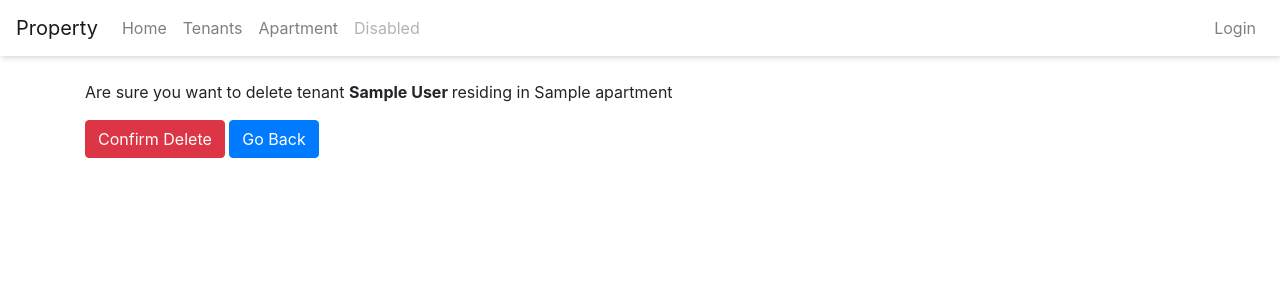
After one commit to davincikab/property, a Django app: page /tenants/1/delete/1/ in a window 1280 px wide. The commit adds this page. Shown: the top 300 px of the page. Run offline with Django 3.2, Linux system fonts and the light colour scheme; tables that the repository leaves empty hold one stand-in row (values such as "Sample post"); some libraries are stand-ins or nearby versions.

Commit message:
tenants delete view and template

```diff
--- /dev/null
+++ b/property/templates/property/tenants/tenants_delete.html
@@ -0,0 +1,22 @@
+{% extends 'base.html' %}
+{% load static %}
+{% block title %} Property Detail {% endblock %}
+{% block style %}
+
+{% endblock %}
+{% block content %}
+<div class="container mt-4">
+    <h5>{{ section }}</h5>
+    <p>Are sure you want to delete tenant <b>{{ tenant.get_full_name }} </b> residing in <span>{{ tenant.apartment }}</span></p>
+    <form action="" method="post">
+        {% csrf_token %}
+
+        <button type="submit" class="btn btn-danger">Confirm Delete</button>
+        <a type="button" class="btn btn-primary" href="{% url 'tenants-detail' tenant.pk %}">Go Back</a>
+    </form>
+    <!-- modal -->
+</div>
+{% endblock %}
+
+{% block javascript %}
+{% endblock %}
--- a/property/templates/property/tenants/tenants_detail.html
+++ b/property/templates/property/tenants/tenants_detail.html
@@ -28,7 +28,7 @@
 
         <p class="my-0 text-center">
             <a class="btn btn-sm btn-primary text-white" href="/tenants/{{object.apartment.slug}}/update/{{object.pk}}"><i class="fa fa-pencil-square"></i></a>
-            <a class="btn btn-sm btn-danger text-white" href="{% url 'delete-apartments' object.pk %}"><i class="fa fa-trash"></i></a>
+            <a class="btn btn-sm btn-danger text-white" href="/tenants/{{object.apartment.slug}}/delete/{{object.pk}}"><i class="fa fa-trash"></i></a>
         </p>
     </div>
 
--- a/property/urls.py
+++ b/property/urls.py
@@ -20,6 +20,7 @@ urlpatterns = [
   path("tenants/<int:pk>/", TenantDetailView.as_view(), name="tenants-detail"),
   path("tenants/<slug:title>/create/", TenantsCreateView.as_view(), name="tenants-create"),
   path("tenants/<slug:title>/update/<int:pk>/", TenantsUpdateView.as_view(), name="tenants-update"),
+  path("tenants/<slug:title>/delete/<int:pk>/", TenantsDeleteView.as_view(), name="tenants-update"),
 
   # apartments
   path("apartments/", list_apartment, name="apartments"),
--- a/property/views.py
+++ b/property/views.py
@@ -275,8 +275,9 @@ class TenantsUpdateView(UpdateView):
 
 class TenantsDeleteView(DeleteView):
     model = Tenants
-    template_name = ".html"
+    template_name = "property/tenants/tenants_delete.html"
     success_url = "/tenants/"
+    context_object_name = "tenant"
 
 # ============================== RentPayments
 def list_rentpayment(request):
```
